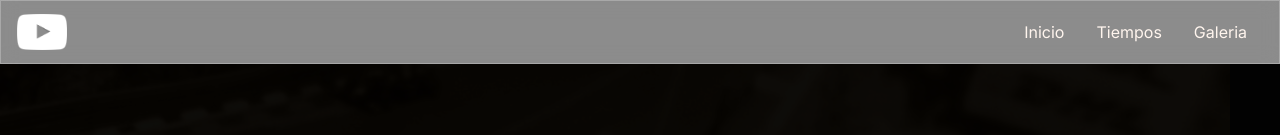
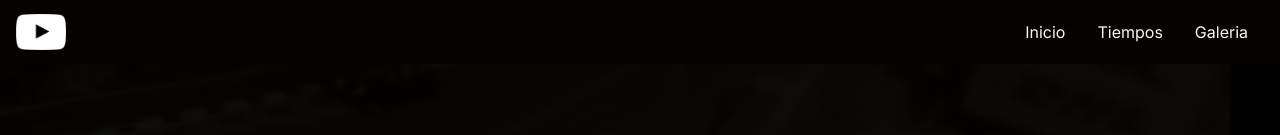
Before and after one commit to Jacobo91/time-attack-website, a Next.js app: page / in a window 1280 px wide. Shown: the top 135 px of the page. Built offline with nearby package versions, Linux system fonts and the light colour scheme.

Commit message:
change navbar color

```diff
--- a/styles/navbar.module.css
+++ b/styles/navbar.module.css
@@ -4,10 +4,7 @@
     align-items: center;
     height: 4rem;
     padding: 0 1rem;
-    background: rgba(255,255,255,0.5);
-    -webkit-backdrop-filter: blur(10px);
-    backdrop-filter: blur(10px);
-    border: 1px solid rgba(255,255,255,0.25);
+    background: rgba(3, 2, 0, 0.90);
     position: sticky;
     top: 0;
     z-index: 50;
--- a/styles/podium.module.css
+++ b/styles/podium.module.css
@@ -41,6 +41,7 @@
     ;
     gap: 20px;
     place-items: center;
+    background: linear-gradient(0deg, rgba(24,24,24,1) 6%, rgba(3,2,0,1) 80%);
 }
 
 .badge{
```
